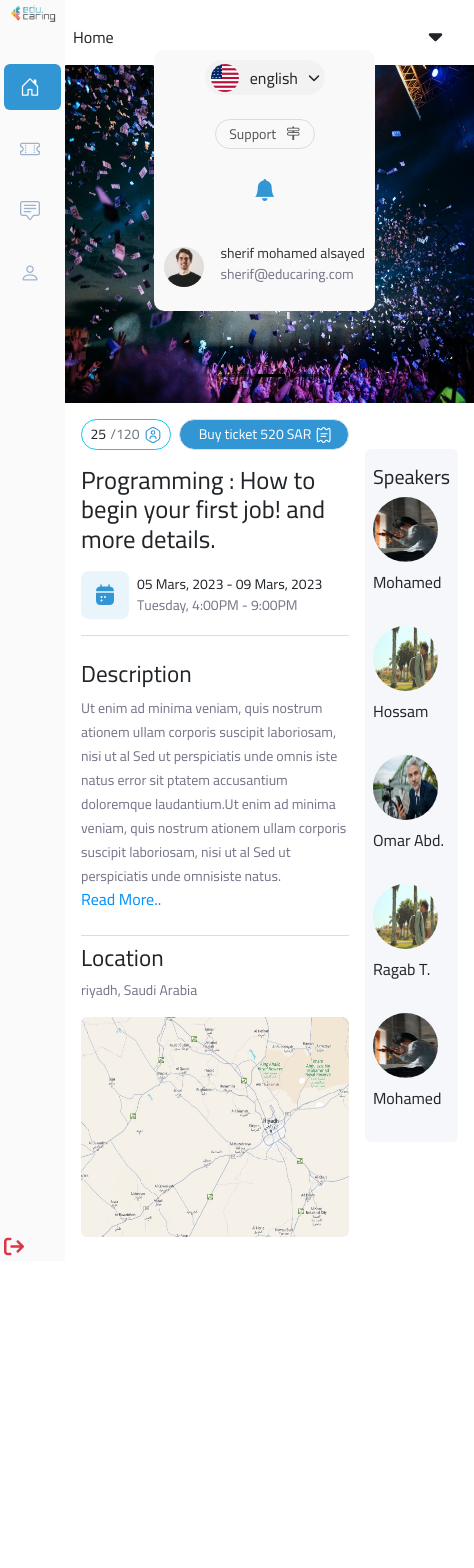
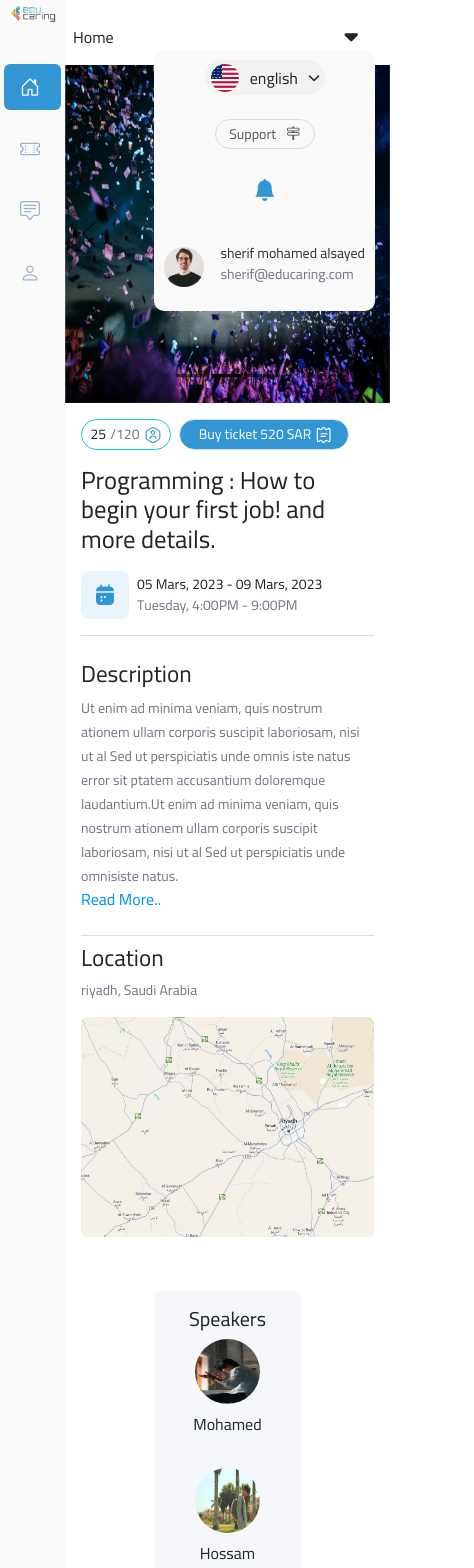
Before and after one commit to abdoBadawy74/Edu-Caring, a React (Vite) app: page /event in a window 390 px wide. Shown: the top 1568 px of the page, 474 px wide, since content can reach past the window. Before the commit the page ends 1261 px from the top, so only its background shows below. Built offline with nearby package versions, Linux system fonts and the light colour scheme.

Commit message:
resposive event

```diff
--- a/src/App.jsx
+++ b/src/App.jsx
@@ -13,7 +13,7 @@ import NotFoundPage from "./components/Website/Notfound/NotFoundPage.jsx";
 import TopBar from "./components/Website/topBar/TopBar";
 import Role from "./components/Website/Popups/Role.jsx";
 import Event from "./components/Website/Event/Event.jsx";
-
+import Payment from "./components/Website/payment/Payment.jsx";
 function App() {
   return (
     <>
@@ -37,7 +37,7 @@ function App() {
             <Route path="community" element={<Community></Community>}></Route>
             <Route path="profile" element={<Profile></Profile>}></Route>
             <Route path="myevents" element={<MyEvents></MyEvents>}></Route>
-
+            <Route path="payment" element={<Payment></Payment>}></Route>
             <Route path="*" element={<NotFoundPage></NotFoundPage>}></Route>
           </Routes>
         </div>
--- a/src/components/Website/Event/Event.jsx
+++ b/src/components/Website/Event/Event.jsx
@@ -83,7 +83,7 @@ export default function Event() {
                 </svg>
               </div>
               <Link
-                to="payment"
+                to="/payment"
                 className="p-1 border text-white text-center"
                 style={{
                   background: "#3296D4",
@@ -206,7 +206,7 @@ export default function Event() {
             style={{ backgroundColor: "#F5F7FB", height: "50%" }}
           >
             <h5>Speakers</h5>
-            <div className="d-flex flex-wrap gap-3 ">
+            <div className="d-flex flex-wrap gap-3 justify-content-center">
               <div>
                 <img
                   src={speakerImg1}
--- /dev/null
+++ b/src/components/Website/payment/Payment.jsx
@@ -0,0 +1,7 @@
+import React from 'react'
+
+export default function Payment() {
+  return (
+    <div>payment</div>
+  )
+}
--- a/src/index.css
+++ b/src/index.css
@@ -1668,6 +1668,14 @@ i {
     height: 40vh !important;
   }
 }
+@media (max-width: 992px) {
+  .event-comp .event-info {
+    flex-direction: column;
+  }
+  .event-comp .event-info .speakers {
+    text-align: center;
+  }
+}
 /***************** End Event Component *************************/
 
 /************** Start PopUps **************/
```
